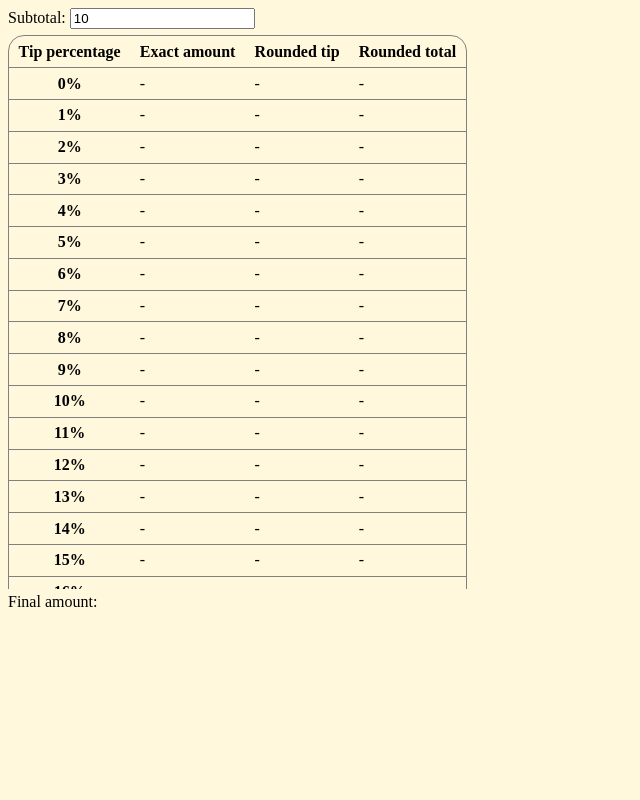
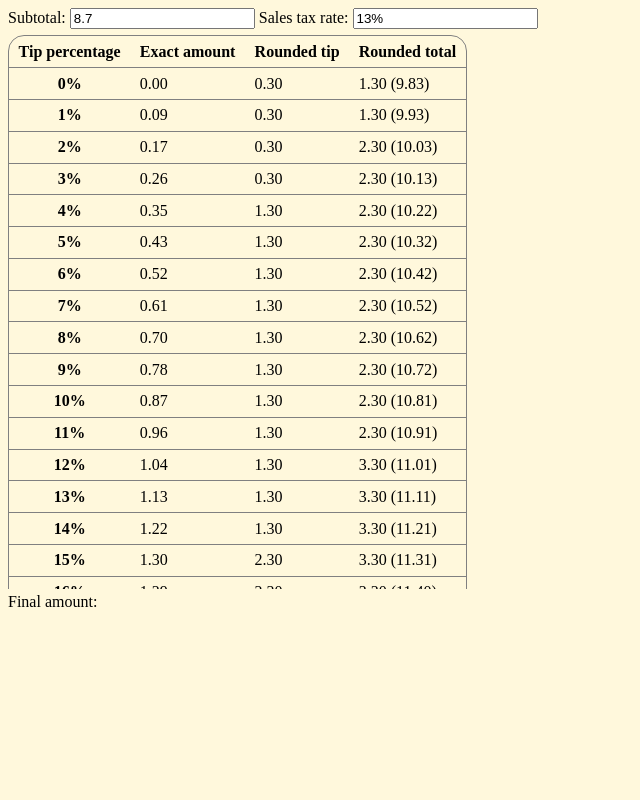
Before and after one commit to keianrao/TipCalculator, a website: page www/index.html in a window 1280 px wide. Shown: the whole page, without its empty margins (0-640 px from the left). Drawn offline with Linux system fonts and the light colour scheme.

Commit message:
Have cells filled

```diff
--- a/config.xml
+++ b/config.xml
@@ -1,5 +1,5 @@
 <?xml version='1.0' encoding='utf-8'?>
-<widget id="com.keianrao.tipcalculator" version="0.1.0" xmlns="http://www.w3.org/ns/widgets" xmlns:cdv="http://cordova.apache.org/ns/1.0">
+<widget id="com.keianrao.tipcalculator" version="0.2.0" xmlns="http://www.w3.org/ns/widgets" xmlns:cdv="http://cordova.apache.org/ns/1.0">
     <name>TipCalculator</name>
     <description>Page for calculating dollar-rounded tips in a bill</description>
     <author email="dev@cordova.apache.org" href="https://cordova.apache.org">
--- a/package.json
+++ b/package.json
@@ -1,7 +1,7 @@
 {
   "name": "com.keianrao.tipcalculator",
   "displayName": "TipCalculator",
-  "version": "0.1.0",
+  "version": "0.2.0",
   "description": "Page for calculating dollar-rounded tips in a bill",
   "main": "index.js",
   "scripts": {
--- a/www/css/index.css
+++ b/www/css/index.css
@@ -45,7 +45,7 @@ html {
 #options thead tr:last-child *:first-child { border-left: none; }
 #options thead tr:last-child *:last-child { border-right: none; }
 
-#input.error {
-    border-color: #C00;
+input.error {
     color: #C00;
+    background: #FFCC80;
 }
--- a/www/index.html
+++ b/www/index.html
@@ -32,7 +32,11 @@ copyright-->
         <section>
             <label>
                 Subtotal:
-                <input id="subtotal" value="10" disabled />
+                <input id="subtotal" disabled />
+            </label>
+            <label>
+                Sales tax rate:
+                <input id="tax" disabled />
             </label>
         </section>
         <div class="table-wrapper">
--- a/www/js/index.js
+++ b/www/js/index.js
@@ -16,7 +16,7 @@ You should have received a copy of the GNU Affero General Public License
 along with this program.  If not, see <https://www.gnu.org/licenses/>.
 copyright*/
 
-var titlebar, subtotal, options, final;
+var titlebar, subtotal, tax, options, final;
 
 //  ---%-@-%---
 
@@ -43,9 +43,90 @@ function validateSubtotal()
     * form), and it kinda seems like new functionality, so I
     * won't be using it.
     */
-    let value = getSubtotal(), valid = value != NaN;
-    subtotal.setAttribute("class", valid ? "" : "error");
-    subtotal.value = value;
+    return inputValidate(subtotal, getSubtotal);
+}
+
+function getSalesTax()
+{
+    return getMultiplier(tax.value);
+}
+
+function validateSalesTax()
+{
+    return inputValidate(tax, getSalesTax);
+}
+
+function recalculate()
+{
+    let valid = validateSubtotal();
+
+    function nextInt(number)
+    {
+        return Math.floor(number + 1);
+    }
+    function fillCell(cell, value, clarification)
+    {
+        if (clarification == null)
+        {
+            cell.innerText = value.toFixed(2);
+            return;
+        }
+        let v1 = value.toFixed(2);
+        let v2 = clarification.toFixed(2);
+        cell.innerText = v1 + " (" + v2 + ")";
+    }
+
+    for (let child of options.children)
+    {
+        if (child.tagName != "TR") continue;
+
+        if (!valid)
+        {
+            child.children.item(1).innerText = "-";
+            child.children.item(2).innerText = "-";
+            child.children.item(3).innerText = "-";
+            continue;
+        }
+
+        let percentageString = child.children.item(0).innerText;
+        let multiplier = getMultiplier(percentageString);
+        let subtotal = getSubtotal();
+        let salesTax = getSalesTax();
+
+        let straightforward = subtotal * multiplier;
+        let rounded = nextInt(subtotal + straightforward) - subtotal;
+        let r2 = (subtotal + straightforward) * (1 + salesTax);
+        let roundedFinal = nextInt(r2) - subtotal;
+
+        fillCell(child.children.item(1), straightforward, null);
+        fillCell(child.children.item(2), rounded, null);
+        fillCell(child.children.item(3), roundedFinal, r2);
+    }
+}
+
+//   -  -%-  -
+
+function withoutSuffix(string, suffix)
+{
+    if (!string.endsWith(suffix)) return string;
+    return string.substring(0, string.length - suffix.length);
+}
+
+function getMultiplier(percentageString)
+{
+    return Number(withoutSuffix(percentageString, "%")) / 100;
+}
+
+function inputValidate(inputElement, numberGetter)
+{
+    let value = numberGetter();
+    let valid = !Number.isNaN(value);
+
+    if (!valid) inputElement.setAttribute("class", "error");
+    else inputElement.removeAttribute("class");
+
+    inputElement.value = value;
+    return valid;
 }
 
 //  ---%-@-%---
@@ -54,13 +135,20 @@ function main()
 {
     titlebar = document.getElementById("titlebar");
     subtotal = document.getElementById("subtotal");
+    tax = document.getElementById("tax");
     options = document.getElementById("options");
     final = document.getElementById("final");
 
+    populateOptions();
+
+    subtotal.value = 8.70;
+    subtotal.addEventListener("change", recalculate);
     subtotal.removeAttribute("disabled");
-    subtotal.addEventListener("change", validateSubtotal);
+    tax.value = "13%";
+    tax.addEventListener("change", recalculate);
+    tax.removeAttribute("disabled");
+    recalculate();
 
-    populateOptions();
 }
 
 function populateOptions()
```
Also changed, not shown: 1 other file.
